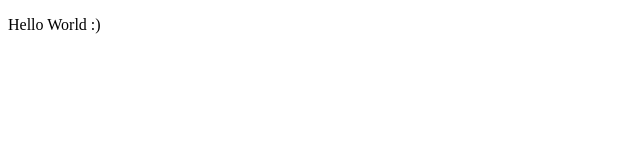
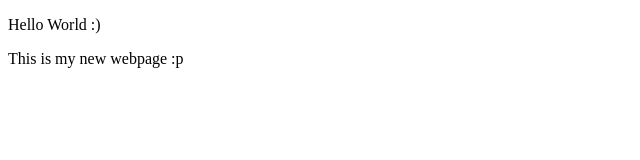
Before and after one commit to madisoncastr/madisoncastr.github.io, a plain HTML site: page index.html in a window 1280 px wide. Shown: the whole page, without its empty margins (0-640 px from the left). Drawn offline with Linux system fonts and the light colour scheme.

Commit message:
Update index.html

```diff
--- a/index.html
+++ b/index.html
@@ -6,5 +6,6 @@
   </head>
   <body>
   <p>Hello World :)</p>
+  <p>This is my new webpage :p</p>
   </body>
 </html>
```
